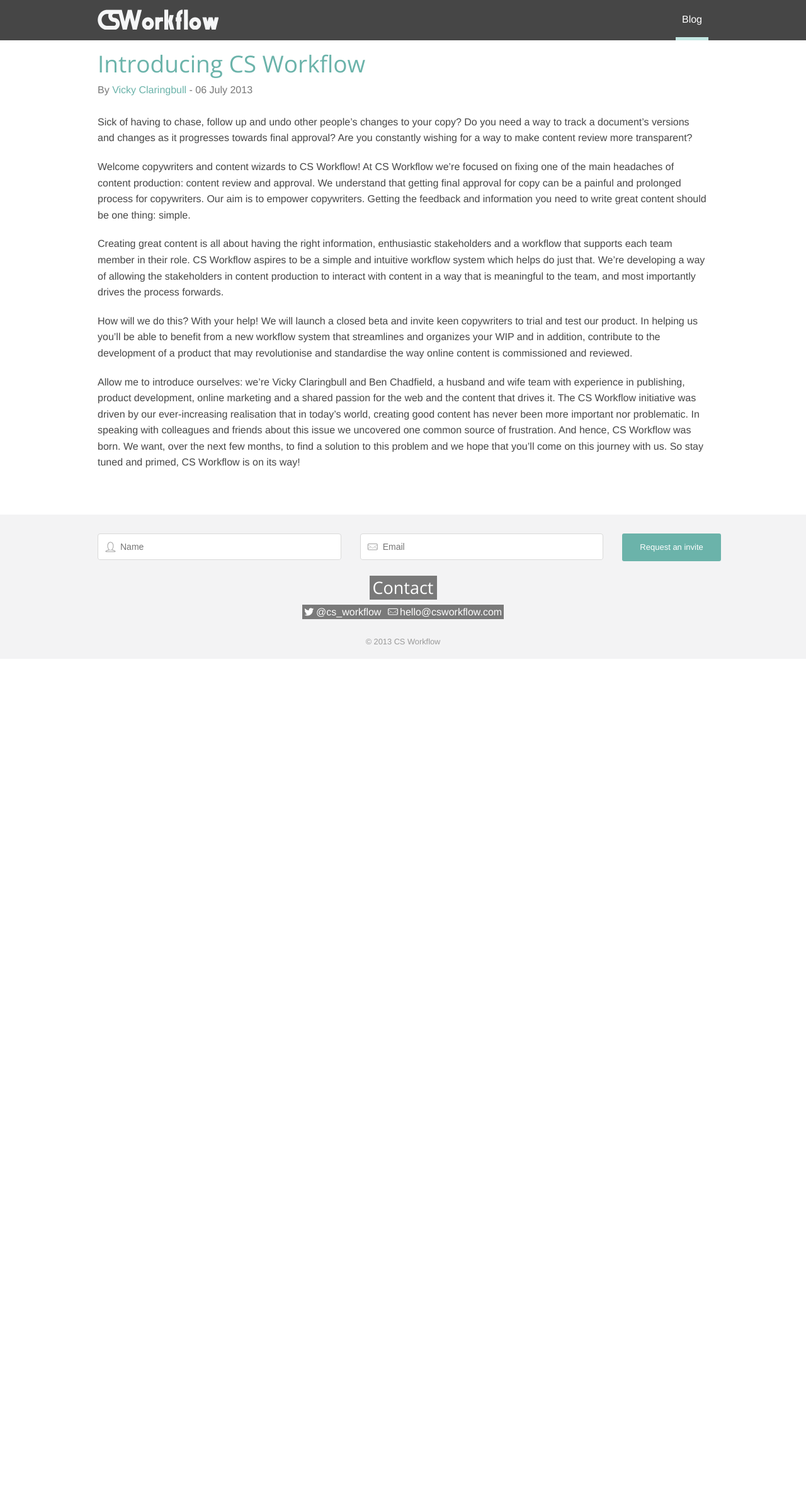
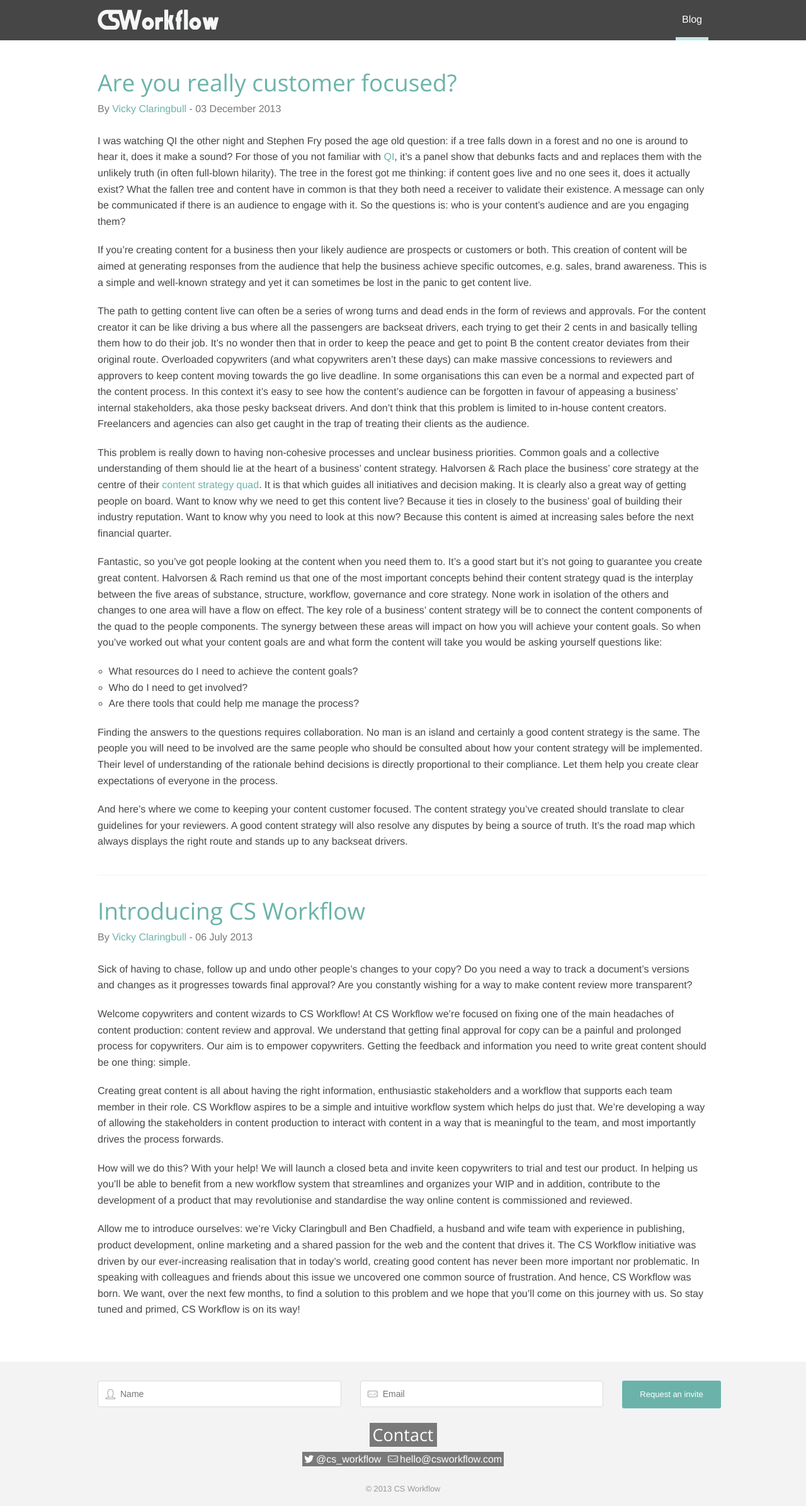
Before and after one commit to bchadfield/csw-website, a Jekyll site: the page built from index.html, in a window 1280 px wide. Shown: the whole page at 63% size. Built offline with Jekyll 4.4.1, drawn with Linux system fonts in a browser that asks for light colours; nearby versions of some CDN libraries; Markdown is read by kramdown in place of the engine named in the settings; before the commit the page ends 1046 px from its top, so only the background shows below that.

Commit message:
Layout change and new blog post

```diff
--- a/_config.yml
+++ b/_config.yml
@@ -1,5 +1,5 @@
 name: CS Workflow Blog
 markdown: redcarpet
 pygments: true
-exclude: ['csw-blog.sublime-project','csw-blog.sublime-workspace']
+exclude: ['csw-blog.sublime-project','csw-blog.sublime-workspace','README.md']
 permalink: none
--- a/_layouts/post.html
+++ b/_layouts/post.html
@@ -1,7 +1,7 @@
 ---
 layout: default
 ---
-<div class="row post">
+<div class="content row post">
 	<div class="small-12 columns">
 		<h1>{{ page.title }}</h1>
 		<div class="post-meta">
--- a/_posts/2013-07-06-introducing-cs-workflow.markdown
+++ b/_posts/2013-07-06-introducing-cs-workflow.markdown
@@ -4,7 +4,7 @@
 date:   2013-07-06 09:00:00
 author: "Vicky Claringbull"
 author_url: https://twitter.com/vclaringbull
-description: "CAt CS Workflow we’re focused on fixing one of the main headaches of content production: content review and approval."
+description: "At CS Workflow we’re focused on fixing one of the main headaches of content production: content review and approval."
 ---
 
 Sick of having to chase, follow up and undo other people’s changes to your copy? Do you need a way to track a document’s versions and changes as it progresses towards final approval? Are you constantly wishing for a way to make content review more transparent?
--- /dev/null
+++ b/_posts/2013-12-03-are-you-really-customer-focused.markdown
@@ -0,0 +1,26 @@
+---
+layout: post
+title:  "Are you really customer focused?"
+date:   2013-12-03 20:00:00
+author: "Vicky Claringbull"
+author_url: https://twitter.com/vclaringbull
+description: "Customer focus is essential to making great content. Often we're focused on stakeholders instead. Content strategy can solve this."
+---
+
+I was watching QI the other night and Stephen Fry posed the age old question: if a tree falls down in a forest and no one is around to hear it, does it make a sound? For those of you not familiar with <a href="http://qi.com" target="_blank">QI</a>, it's a panel show that debunks facts and and replaces them with the unlikely truth (in often full-blown hilarity). The tree in the forest got me thinking: if content goes live and no one sees it, does it actually exist? What the fallen tree and content have in common is that they both need a receiver to validate their existence. A message can only be communicated if there is an audience to engage with it. So the questions is: who is your content's audience and are you engaging them?
+
+If you're creating content for a business then your likely audience are prospects or customers or both. This creation of content will be aimed at generating responses from the audience that help the business achieve specific outcomes, e.g. sales, brand awareness. This is a simple and well-known strategy and yet it can sometimes be lost in the panic to get content live.
+
+The path to getting content live can often be a series of wrong turns and dead ends in the form of reviews and approvals. For the content creator it can be like driving a bus where all the passengers are backseat drivers, each trying to get their 2 cents in and basically telling them how to do their job. It's no wonder then that in order to keep the peace and get to point B the content creator deviates from their original route. Overloaded copywriters (and what copywriters aren't these days) can make massive concessions to reviewers and approvers to keep content moving towards the go live deadline. In some organisations this can even be a normal and expected part of the content process. In this context it's easy to see how the content's audience can be forgotten in favour of appeasing a business' internal stakeholders, aka those pesky backseat drivers. And don't think that this problem is limited to in-house content creators. Freelancers and agencies can also get caught in the trap of treating their clients as the audience.
+
+This problem is really down to having non-cohesive processes and unclear business priorities. Common goals and a collective understanding of them should lie at the heart of a business' content strategy. Halvorsen & Rach place the business' core strategy at the centre of their <a href="http://blog.braintraffic.com/2011/03/brain_traffic_lands_quad/" target="_blank">content strategy quad</a>. It is that which guides all initiatives and decision making. It is clearly also a great way of getting people on board. Want to know why we need to get this content live? Because it ties in closely to the business' goal of building their industry reputation. Want to know why you need to look at this now? Because this content is aimed at increasing sales before the next financial quarter.
+
+Fantastic, so you've got people looking at the content when you need them to. It's a good start but it's not going to guarantee you create great content. Halvorsen & Rach remind us that one of the most important concepts behind their content strategy quad is the interplay between the five areas of substance, structure, workflow, governance and core strategy. None work in isolation of the others and changes to one area will have a flow on effect. The key role of a business' content strategy will be to connect the content components of the quad to the people components. The synergy between these areas will impact on how you will achieve your content goals. So when you've worked out what your content goals are and what form the content will take you would be asking yourself questions like:
+
+- What resources do I need to achieve the content goals?
+- Who do I need to get involved?
+- Are there tools that could help me manage the process?
+
+Finding the answers to the questions requires collaboration. No man is an island and certainly a good content strategy is the same. The people you will need to be involved are the same people who should be consulted about how your content strategy will be implemented. Their level of understanding of the rationale behind decisions is directly proportional to their compliance. Let them help you create clear expectations of everyone in the process.
+
+And here's where we come to keeping your content customer focused. The content strategy you've created should translate to clear guidelines for your reviewers. A good content strategy will also resolve any disputes by being a source of truth. It's the road map which always displays the right route and stands up to any backseat drivers.
--- a/assets/css/styles.css
+++ b/assets/css/styles.css
@@ -14,6 +14,7 @@
 .sub-nav dd.active { border-bottom: 5px solid #c3e6e2; line-height: 1.8em; }
 p.lead { font-size: 1.1rem !important; line-height: 1.5rem; }
 h1.posts-intro { height: 0 !important; text-indent: -1000rem; }
+.content { padding-top: 30px; }
 .post-meta { color: #777; font-weight: 300; }
 .post-content { margin: 30px 0; padding-bottom: 20px; }
 .posts .post-content { border-bottom: 1px solid #f3f3f4; }
--- a/index.html
+++ b/index.html
@@ -3,7 +3,7 @@
 title: CS Workflow Blog
 ---
 
-<div id="home" class="row">
+<div id="home" class="content row">
 	<div class="small-12 columns">
 	  <h1 class="posts-intro">Welcome to the CS Workflow blog</h1>
 	  <div class="posts">
```
